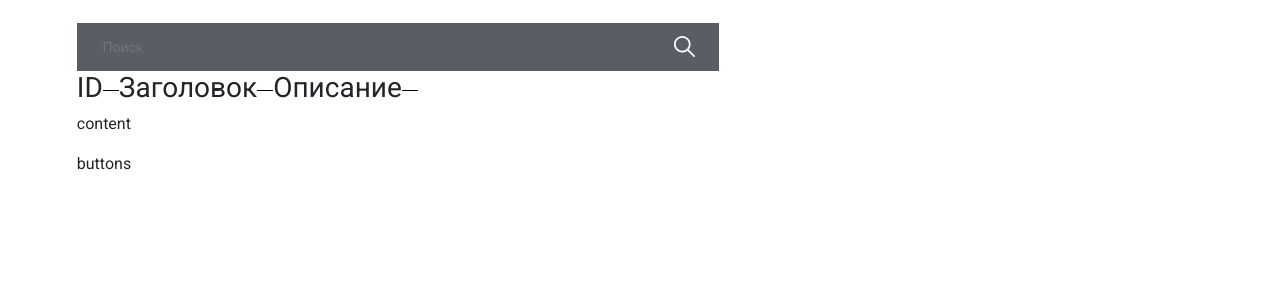
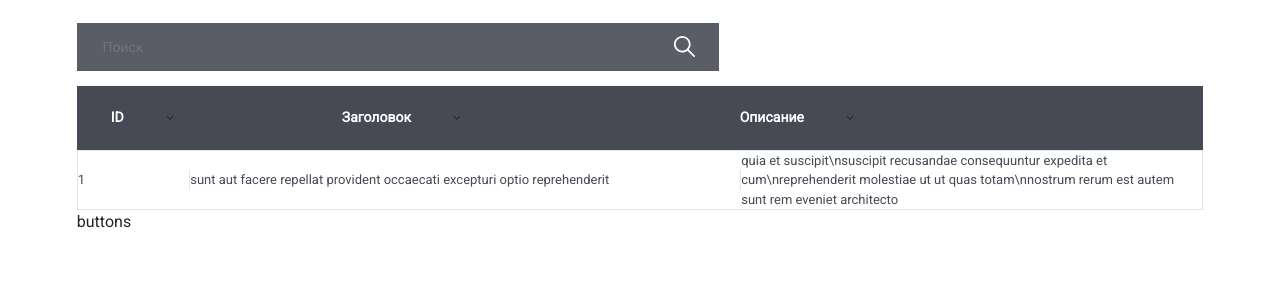
Before and after one commit to webRofl/business_sector, a React (Create React App) app: page / in a window 1280 px wide. Shown: the top 300 px of the page. Built offline with nearby package versions, Linux system fonts and the light colour scheme.

Commit message:
create main table

```diff
--- /dev/null
+++ b/src/components/MainTable/ContentTable/ContentTable.module.css
@@ -0,0 +1,24 @@
+.mainTable__tr {
+    display: flex;
+    justify-content: center;
+    align-items: center;
+    border: 1px solid #E3E6EC;
+    font-weight: 500;
+    font-size: 13px;
+    color: #474955;
+    width: 100%;
+}
+
+.mainTable__tr > td:nth-child(1) {
+    width: 10%;
+    border-right: 1px solid #E3E6EC;
+}
+
+.mainTable__tr > td:nth-child(2) {
+    width: 49%;
+    border-right: 1px solid #E3E6EC;
+}
+
+.mainTable__tr > td:nth-child(3) {
+    width: 41%;
+}
--- a/src/components/MainTable/ContentTable/ContentTable.tsx
+++ b/src/components/MainTable/ContentTable/ContentTable.tsx
@@ -1,7 +1,25 @@
 import React from 'react';
+import classes from './ContentTable.module.css';
 
 const ContentTable = () => {
-  return <p>content</p>;
+  return (
+    <table>
+      <tbody>
+        <tr className={classes.mainTable__tr}>
+          <td>1</td>
+          <td>
+            sunt aut facere repellat provident occaecati excepturi optio
+            reprehenderit
+          </td>
+          <td>
+            quia et suscipit\nsuscipit recusandae consequuntur expedita et
+            cum\nreprehenderit molestiae ut ut quas totam\nnostrum rerum est
+            autem sunt rem eveniet architecto
+          </td>
+        </tr>
+      </tbody>
+    </table>
+  );
 };
 
 export default ContentTable;
--- a/src/components/MainTable/HeaderTable/HeaderTable.module.css
+++ b/src/components/MainTable/HeaderTable/HeaderTable.module.css
@@ -1,16 +1,35 @@
-.mainTable__headerBlock {
+.headerTable__wrapper {
     display: flex;
+    background-color: #474955;
+    margin-top: 15px;
+    padding: 2% 20% 2% 2%;
+    font-weight: 600;
+    font-size: 14px;
+    line-height: 19px;
+    color: #fff;
 }
 
-.mainTable__headerArrowBlock {
+.headerTable__infoWrapper {
     display: flex;
     justify-content: center;
     align-items: center;
 }
 
-.mainTable__headerArrow {
-    width: 8px;
-    height: 1px;
-    border-bottom: 1px solid black;
-    margin-bottom: 1px;
+.headerTable__headerArrow {
+    width: 12px;
+    height: 6px;
+    margin-left: 40px;
+    transform: rotate(180deg);
 }
+
+.headerTable__idBlock {
+    width: 10%;
+}
+
+.headerTable__titleBlock {
+    width: 49%;
+}
+
+.headerTable__descriptionBlock {
+    width: 41%;
+}
--- a/src/components/MainTable/HeaderTable/HeaderTable.tsx
+++ b/src/components/MainTable/HeaderTable/HeaderTable.tsx
@@ -1,25 +1,41 @@
 import React from 'react';
 import classes from './HeaderTable.module.css';
+import arrowUp from '../../../assets/images/arrow-up-icon.svg';
 
 type HeaderTableProps = {};
 
 const HeaderTable: React.FC<HeaderTableProps> = () => {
   return (
-    <div className={classes.mainTable__headerBlock}>
-      <div className={classes.mainTable__headerArrowBlock}>
-        <h3>ID</h3>
-        <div className={classes.mainTable__headerArrow}></div>
-        <div className={classes.mainTable__headerArrow}></div>
+    <div className={classes.headerTable__wrapper}>
+      <div
+        className={`${classes.headerTable__infoWrapper} ${classes.headerTable__idBlock}`}
+      >
+        <span>ID</span>
+        <img
+          src={arrowUp}
+          alt="arrow up icon"
+          className={classes.headerTable__headerArrow}
+        />
       </div>
-      <div className={classes.mainTable__headerArrowBlock}>
-        <h3>Заголовок</h3>
-        <div className={classes.mainTable__headerArrow}></div>
-        <div className={classes.mainTable__headerArrow}></div>
+      <div
+        className={`${classes.headerTable__infoWrapper} ${classes.headerTable__titleBlock}`}
+      >
+        <span>Заголовок</span>
+        <img
+          src={arrowUp}
+          alt="arrow up icon"
+          className={classes.headerTable__headerArrow}
+        />
       </div>
-      <div className={classes.mainTable__headerArrowBlock}>
-        <h3>Описание</h3>
-        <div className={classes.mainTable__headerArrow}></div>
-        <div className={classes.mainTable__headerArrow}></div>
+      <div
+        className={`${classes.headerTable__infoWrapper} ${classes.headerTable__descriptionBlock}`}
+      >
+        <span>Описание</span>
+        <img
+          src={arrowUp}
+          alt="arrow up icon"
+          className={classes.headerTable__headerArrow}
+        />
       </div>
     </div>
   );
```
Also changed, not shown: src/assets/images/arrow-up-icon.svg (added).
